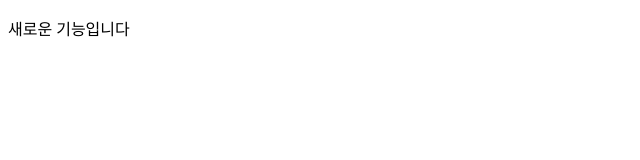
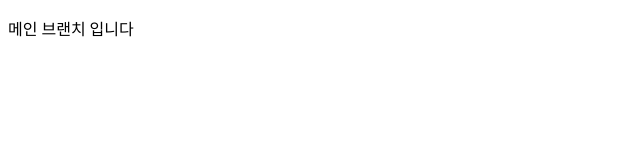
Before and after one commit to okyewon/GitInitTest, a plain HTML site: page index.html in a window 1280 px wide. Shown: the full height of the page, 0-640 px from the left. Drawn offline with Linux system fonts and the light colour scheme.

Commit message:
메인 브랜치 계속 변경

```diff
--- a/index.html
+++ b/index.html
@@ -4,9 +4,9 @@
     <meta charset="UTF-8">
     <meta http-equiv="X-UA-Compatible" content="IE=edge">
     <meta name="viewport" content="width=device-width, initial-scale=1.0">
-    <title>메인은 브랜치와 상관 없이 진행!!</title>
+    <title>충돌이 날까?!!</title>
 </head>
 <body>
-    <p>새로운 기능입니다</p>
+    <p>메인 브랜치 입니다</p>
 </body>
 </html>
```
